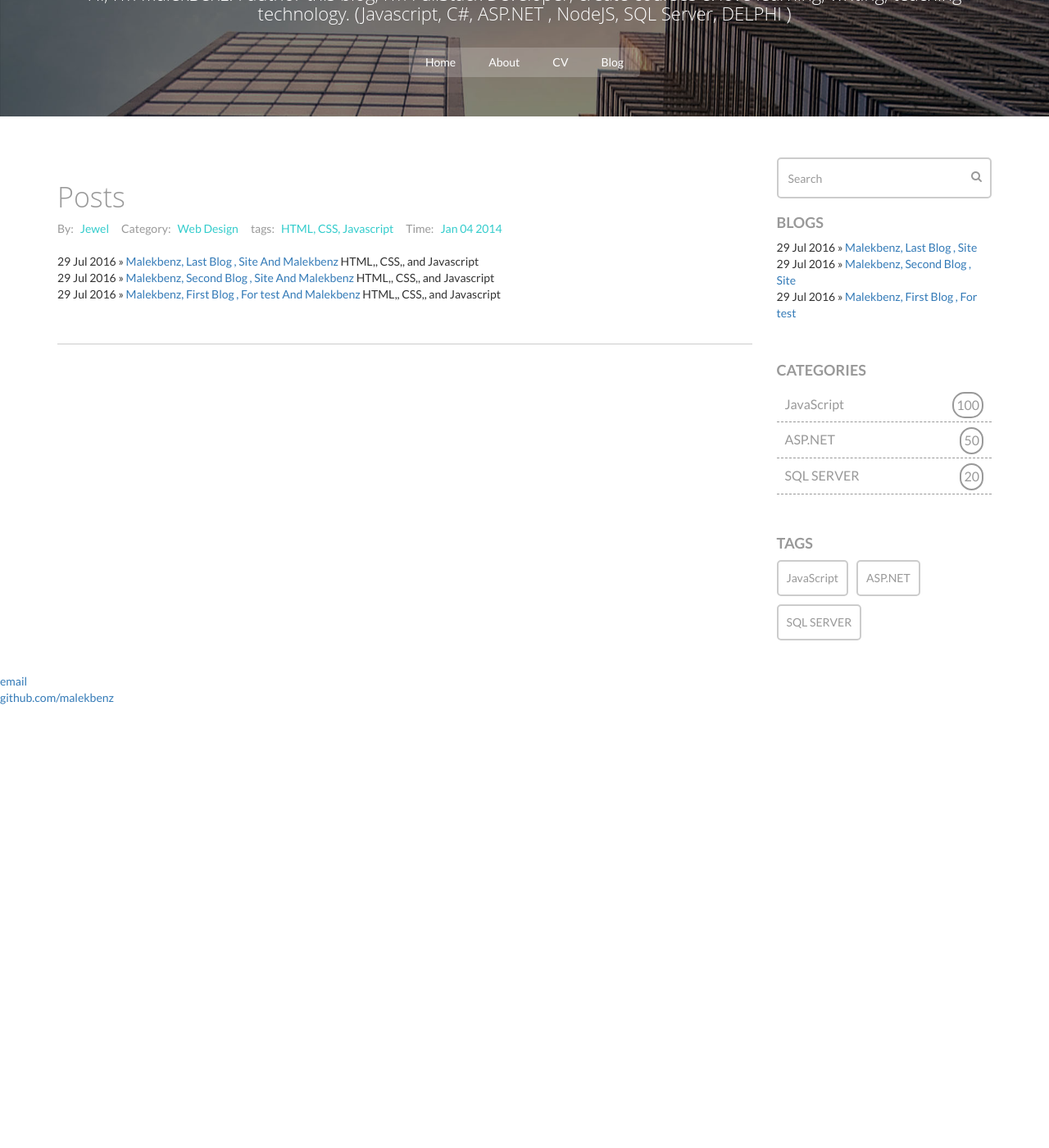
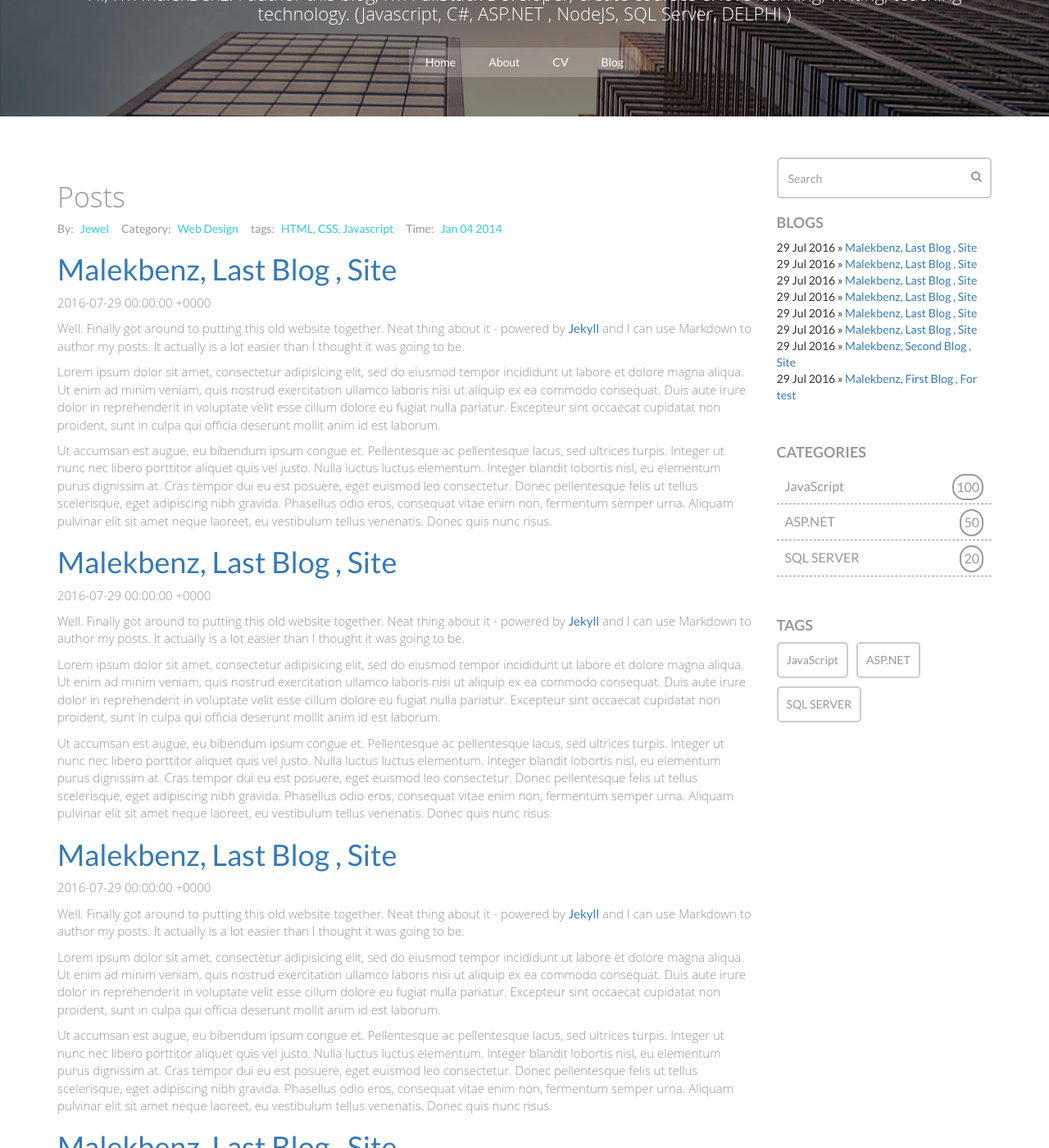
Before and after one commit to malekbenz/malekbenz, a Jekyll site: the page built from index.html, in a window 1280 px wide and 1400 px high, scrolled down 218 px. Shown: the whole window at 82% size. Built offline with Jekyll 4.4.1, drawn with Linux system fonts in a browser that asks for light colours; nearby versions of some CDN libraries; library files that are not in the unit come from our copies; the list of posts is cut into pages by our own code; before the commit the page ends 1079 px from its top, so only the background shows below that; some of the changed text lies outside the part shown.

Commit message:
pagination

```diff
--- a/_config.yml
+++ b/_config.yml
@@ -1,3 +1,4 @@
 name: Malekbenz, weblog
 markdown: kramdown
 permalink: /blog/:year/:month/:day/:title
+paginate: 5
--- /dev/null
+++ b/_posts/2016-08-25-third-blog.1.md
@@ -0,0 +1,13 @@
+---
+layout: post
+title: "Malekbenz, Last Blog , Site"
+date: 2016-07-29
+author: "Malekbenz"
+category: "javascript"
+tags : "HTML, CSS, Javascript"
+---
+
+Well. Finally got around to putting this old website together. Neat thing about it - powered by [Jekyll](http://jekyllrb.com) and I can use Markdown to author my posts. It actually is a lot easier than I thought it was going to be.
+
+<p>Lorem ipsum dolor sit amet, consectetur adipisicing elit, sed do eiusmod tempor incididunt ut labore et dolore magna aliqua. Ut enim ad minim veniam, quis nostrud exercitation ullamco laboris nisi ut aliquip ex ea commodo consequat. Duis aute irure dolor in reprehenderit in voluptate velit esse cillum dolore eu fugiat nulla pariatur. Excepteur sint occaecat cupidatat non proident, sunt in culpa qui officia deserunt mollit anim id est laborum.   </p>
+<p>Ut accumsan est augue, eu bibendum ipsum congue et. Pellentesque ac pellentesque lacus, sed ultrices turpis. Integer ut nunc nec libero porttitor aliquet quis vel justo. Nulla luctus luctus elementum. Integer blandit lobortis nisl, eu elementum purus dignissim at. Cras tempor dui eu est posuere, eget euismod leo consectetur. Donec pellentesque felis ut tellus scelerisque, eget adipiscing nibh gravida. Phasellus odio eros, consequat vitae enim non, fermentum semper urna. Aliquam pulvinar elit sit amet neque laoreet, eu vestibulum tellus venenatis. Donec quis nunc risus.</p>
--- /dev/null
+++ b/_posts/2016-08-25-third-blog.2.md
@@ -0,0 +1,13 @@
+---
+layout: post
+title: "Malekbenz, Last Blog , Site"
+date: 2016-07-29
+author: "Malekbenz"
+category: "javascript"
+tags : "HTML, CSS, Javascript"
+---
+
+Well. Finally got around to putting this old website together. Neat thing about it - powered by [Jekyll](http://jekyllrb.com) and I can use Markdown to author my posts. It actually is a lot easier than I thought it was going to be.
+
+<p>Lorem ipsum dolor sit amet, consectetur adipisicing elit, sed do eiusmod tempor incididunt ut labore et dolore magna aliqua. Ut enim ad minim veniam, quis nostrud exercitation ullamco laboris nisi ut aliquip ex ea commodo consequat. Duis aute irure dolor in reprehenderit in voluptate velit esse cillum dolore eu fugiat nulla pariatur. Excepteur sint occaecat cupidatat non proident, sunt in culpa qui officia deserunt mollit anim id est laborum.   </p>
+<p>Ut accumsan est augue, eu bibendum ipsum congue et. Pellentesque ac pellentesque lacus, sed ultrices turpis. Integer ut nunc nec libero porttitor aliquet quis vel justo. Nulla luctus luctus elementum. Integer blandit lobortis nisl, eu elementum purus dignissim at. Cras tempor dui eu est posuere, eget euismod leo consectetur. Donec pellentesque felis ut tellus scelerisque, eget adipiscing nibh gravida. Phasellus odio eros, consequat vitae enim non, fermentum semper urna. Aliquam pulvinar elit sit amet neque laoreet, eu vestibulum tellus venenatis. Donec quis nunc risus.</p>
--- /dev/null
+++ b/_posts/2016-08-25-third-blog.3.md
@@ -0,0 +1,13 @@
+---
+layout: post
+title: "Malekbenz, Last Blog , Site"
+date: 2016-07-29
+author: "Malekbenz"
+category: "javascript"
+tags : "HTML, CSS, Javascript"
+---
+
+Well. Finally got around to putting this old website together. Neat thing about it - powered by [Jekyll](http://jekyllrb.com) and I can use Markdown to author my posts. It actually is a lot easier than I thought it was going to be.
+
+<p>Lorem ipsum dolor sit amet, consectetur adipisicing elit, sed do eiusmod tempor incididunt ut labore et dolore magna aliqua. Ut enim ad minim veniam, quis nostrud exercitation ullamco laboris nisi ut aliquip ex ea commodo consequat. Duis aute irure dolor in reprehenderit in voluptate velit esse cillum dolore eu fugiat nulla pariatur. Excepteur sint occaecat cupidatat non proident, sunt in culpa qui officia deserunt mollit anim id est laborum.   </p>
+<p>Ut accumsan est augue, eu bibendum ipsum congue et. Pellentesque ac pellentesque lacus, sed ultrices turpis. Integer ut nunc nec libero porttitor aliquet quis vel justo. Nulla luctus luctus elementum. Integer blandit lobortis nisl, eu elementum purus dignissim at. Cras tempor dui eu est posuere, eget euismod leo consectetur. Donec pellentesque felis ut tellus scelerisque, eget adipiscing nibh gravida. Phasellus odio eros, consequat vitae enim non, fermentum semper urna. Aliquam pulvinar elit sit amet neque laoreet, eu vestibulum tellus venenatis. Donec quis nunc risus.</p>
--- /dev/null
+++ b/_posts/2016-08-25-third-blog.4.md
@@ -0,0 +1,13 @@
+---
+layout: post
+title: "Malekbenz, Last Blog , Site"
+date: 2016-07-29
+author: "Malekbenz"
+category: "javascript"
+tags : "HTML, CSS, Javascript"
+---
+
+Well. Finally got around to putting this old website together. Neat thing about it - powered by [Jekyll](http://jekyllrb.com) and I can use Markdown to author my posts. It actually is a lot easier than I thought it was going to be.
+
+<p>Lorem ipsum dolor sit amet, consectetur adipisicing elit, sed do eiusmod tempor incididunt ut labore et dolore magna aliqua. Ut enim ad minim veniam, quis nostrud exercitation ullamco laboris nisi ut aliquip ex ea commodo consequat. Duis aute irure dolor in reprehenderit in voluptate velit esse cillum dolore eu fugiat nulla pariatur. Excepteur sint occaecat cupidatat non proident, sunt in culpa qui officia deserunt mollit anim id est laborum.   </p>
+<p>Ut accumsan est augue, eu bibendum ipsum congue et. Pellentesque ac pellentesque lacus, sed ultrices turpis. Integer ut nunc nec libero porttitor aliquet quis vel justo. Nulla luctus luctus elementum. Integer blandit lobortis nisl, eu elementum purus dignissim at. Cras tempor dui eu est posuere, eget euismod leo consectetur. Donec pellentesque felis ut tellus scelerisque, eget adipiscing nibh gravida. Phasellus odio eros, consequat vitae enim non, fermentum semper urna. Aliquam pulvinar elit sit amet neque laoreet, eu vestibulum tellus venenatis. Donec quis nunc risus.</p>
--- /dev/null
+++ b/_posts/2016-08-25-third-blog.5.md
@@ -0,0 +1,13 @@
+---
+layout: post
+title: "Malekbenz, Last Blog , Site"
+date: 2016-07-29
+author: "Malekbenz"
+category: "javascript"
+tags : "HTML, CSS, Javascript"
+---
+
+Well. Finally got around to putting this old website together. Neat thing about it - powered by [Jekyll](http://jekyllrb.com) and I can use Markdown to author my posts. It actually is a lot easier than I thought it was going to be.
+
+<p>Lorem ipsum dolor sit amet, consectetur adipisicing elit, sed do eiusmod tempor incididunt ut labore et dolore magna aliqua. Ut enim ad minim veniam, quis nostrud exercitation ullamco laboris nisi ut aliquip ex ea commodo consequat. Duis aute irure dolor in reprehenderit in voluptate velit esse cillum dolore eu fugiat nulla pariatur. Excepteur sint occaecat cupidatat non proident, sunt in culpa qui officia deserunt mollit anim id est laborum.   </p>
+<p>Ut accumsan est augue, eu bibendum ipsum congue et. Pellentesque ac pellentesque lacus, sed ultrices turpis. Integer ut nunc nec libero porttitor aliquet quis vel justo. Nulla luctus luctus elementum. Integer blandit lobortis nisl, eu elementum purus dignissim at. Cras tempor dui eu est posuere, eget euismod leo consectetur. Donec pellentesque felis ut tellus scelerisque, eget adipiscing nibh gravida. Phasellus odio eros, consequat vitae enim non, fermentum semper urna. Aliquam pulvinar elit sit amet neque laoreet, eu vestibulum tellus venenatis. Donec quis nunc risus.</p>
--- a/index.html
+++ b/index.html
@@ -11,7 +11,6 @@ title: Malekbenz, Weblog
 <div class="col-xs-12 col-sm-9 col-md-9 col-lg-9">
 	<div class="section-post">
 		<!--<img src="img/img8.jpg" alt="post-1" />-->
-
 		<h2>Posts</h2>
 		<ul class="post-by">
 			<li>By:<span>Jewel</span></li>
@@ -21,13 +20,22 @@ title: Malekbenz, Weblog
 		</ul>
 
 		<ul class="posts">
+			{% for post in paginator.posts %}
+				<h1><a href="{{ post.url }}">{{ post.title }}</a></h1>
+				<p class="author">
+					<span class="date">{{ post.date }}</span>
+				</p>
+				<div class="content">
+					{{ post.content }}
+				</div>
+			{% endfor %}
 
-			{% for post in site.posts %}
+			<!--{% for post in site.posts %}
 			<li><span>{{ post.date | date_to_string }}</span> »
 				<a href="{{ post.url }}" title="{{ post.title }}">{{ post.title }} And  {{post.author}}</a>
 							{{ post.tags | array_to_sentence_string }}
 			</li>
-			{% endfor %}
+			{% endfor %}-->
 		</ul>
 	</div>
 
```
